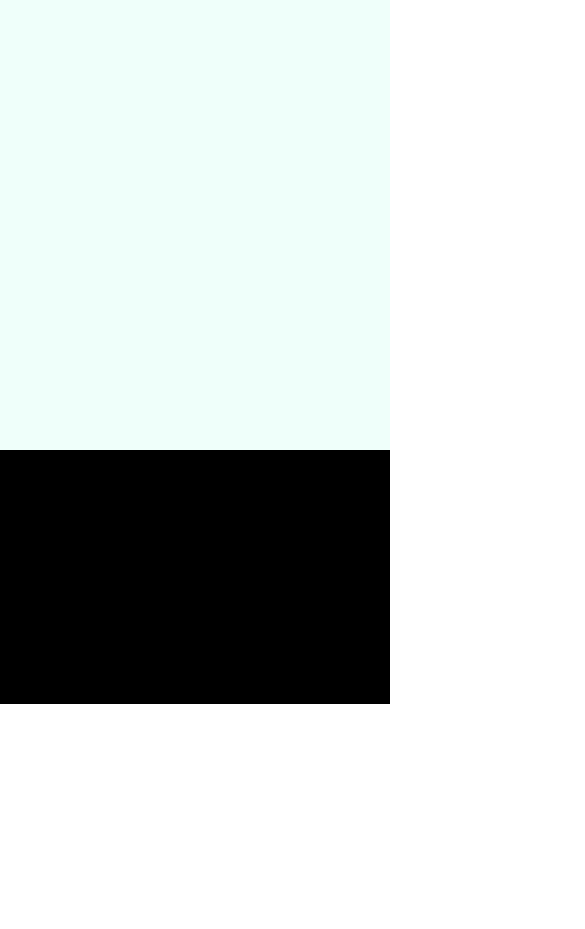
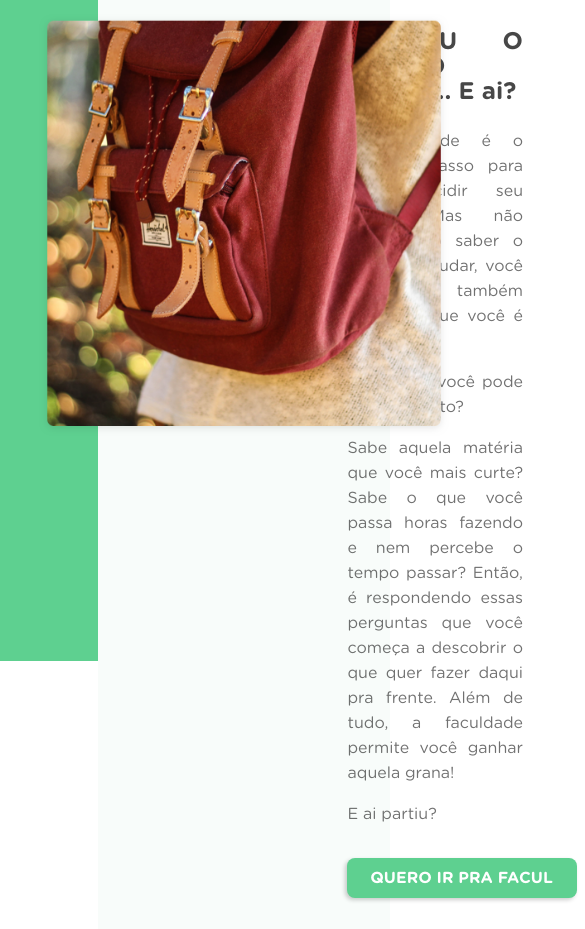
Before and after one commit to dougfabris/bootassign, a plain HTML site: page BOOT/ajustes/index.html in a window 390 px wide. Shown: the part 900-1829 px from the top of the page, 585 px wide, since content can reach past the window. Before the commit the page ends 1604 px from the top, so only its background shows below. Drawn offline with nearby package versions, Linux system fonts and the light colour scheme.

Commit message:
add pagina 2, falta ajustes de responsividade

```diff
--- a/BOOT/ajustes/index.html
+++ b/BOOT/ajustes/index.html
@@ -43,8 +43,8 @@
                         <p class="slogan-b">Xii! Acabou o ensino médio, e ai o que vai fazer?</p>
 						<p class="slogan">Vamos descobrir juntos?</p>
                         <p class="groupButton">
-                            <a href="chat.html" class="button">NEM IDEIA</a>
-                            <a href="chat.html" class="button">QUERO IR PRA FACUL</a>
+                            <a href="chat.html" id="#talkButton" class="button">NEM IDEIA</a>
+                            <a href="chat.html" id="#talkButton" class="button">QUERO IR PRA FACUL</a>
                         </p>
 					</div>
 				</div>
@@ -70,19 +70,37 @@
 		</div>
 		<!-- Fim Header Fixo -->
 
-
-
-			<!--Seguranca-->
+        <!--content-->
         <section id="Seguranca">
+            <div class="content-left"></div>
+            <div class="content-right">
+                <div class="content">
+                    <p class="subtitle">ACABOU O ENSINO MÉDIO... E ai?</p>
+                    <p>
+                        A faculdade é o primeiro passo para você decidir seu futuro. Mas não importa só saber o que vai estudar, você precisa também saber no que você é bom!
+                    </p>
+                    <p>
+                        Mas como você pode descobrir isto?
+                    </p>
+                    <p>
+                        Sabe aquela matéria que você mais curte? Sabe o que você passa horas fazendo e nem percebe o tempo passar? Então, é respondendo essas perguntas que você começa a descobrir o que quer fazer daqui pra frente. Além de tudo, a faculdade permite você ganhar aquela grana!
+                    </p>
+                    <p>
+                        E ai partiu?
+                    </p>
+                    <p>
+                        <a href="chat.html" id="#talkButton" class="button" style="margin-left: -1px;">QUERO IR PRA FACUL</a>
+                    </p>
+                </div>
+            </div>
+            <div class="imagem">
+                <img src='../assets/imgs/jeremy-bishop.png' width="410">
+            </div>
         </section>
 
         <!--Footer-->
         <section id="Footer">
-
         </section>
-
-
-		</div>
 		<!-- Fim Corpo do site -->
 
 		<!-- Scripts -->
--- a/BOOT/assets/js/home.js
+++ b/BOOT/assets/js/home.js
@@ -4,13 +4,13 @@ function scrollDown() {
   }, 1000);
 }
 
-function checkAnimation(elem) {
+/*function checkAnimation(elem) {
   if (isScrolledIntoView($(elem))) {
     $('#fixed-header').css('display', 'block');
   }
   else
     $('#fixed-header').css('display', 'none');
-}
+}*/
 
 function isScrolledIntoView(elem) {
   var distanciaDaTelaComTopo = $(window).scrollTop();
--- a/BOOT/css/home.css
+++ b/BOOT/css/home.css
@@ -21,12 +21,15 @@ body {
 
 .p-hero {
 	height: 94vh;
-    width: auto;
+    width: 100%;
 	padding-top: 3vh;
 	padding-bottom: 3vh;
 	display: flex;
 	justify-content: center;
 	background-image: url('../assets/imgs/bg.png');
+    background-repeat: no-repeat;
+    background-size: cover;
+    background-position: center;
 }
 
 .container {
@@ -34,7 +37,6 @@ body {
 	margin-left: 50px;
 	margin-right: 50px;
 }
-
 
 .flexbox-spacebetween {
 	display: flex;
--- a/BOOT/css/styles.css
+++ b/BOOT/css/styles.css
@@ -134,13 +134,70 @@
 #Seguranca {
   padding: 0;
   margin: 0;
-  min-height: 60vh;
+  min-height: 85vh;
   background: #EFFFFA; }
+
+#Seguranca .content-left {
+    margin: 0;
+    width: 25%;
+    min-height: 85vh;
+    float: left;
+    background: #5ed090;}
+
+#Seguranca .content-right {
+    margin: 0;
+    width: 75%;
+    min-height: 85vh;
+    float: left;
+    background: #f8fcfa;}
+
+.content-right .content {
+    width: 60%;
+    text-align: justify;
+    padding: 62px 0px 0px 250px;}
+
+.content-right .content .subtitle {
+    font-family: GothamRounded-Bold;
+    font-size: 24px;
+    color: rgba(0,0,0,0.72);
+    letter-spacing: 0;}
+
+.content-right .content {
+    font-family: GothamRounded-Book;
+    font-size: 16px;
+    color: rgba(0,0,0,0.56);
+    letter-spacing: 0;
+    line-height: 25px;
+}
+
+.content-right .content .button{
+    font-family: GothamRounded-Bold;
+    font-size: 16px;
+    color: #FFFFFF;
+    letter-spacing: 0;
+    background: #5ed090;
+    box-shadow: -2px 2px 4px 0 rgba(0,0,0,0.20);
+    border-radius: 8px;
+    text-decoration: none;
+    text-align: center;
+    display: inline-block;
+    min-width: 190px;
+    padding: 0 20px;
+    min-height: 40px;
+    height: 40px;
+    line-height: 40px;
+    margin: 15px;}
+
+.imagem {
+    position: absolute;
+    left: 10%;
+    margin-top: 70px;
+}
 
 #Footer {
   min-height: 30vh;
   display: flex;
   justify-content: center;
-  background: black; }
+  background: #5ed090; }
 
 /*# sourceMappingURL=styles.css.map */
```
Also changed, not shown: BOOT/ajustes/chat.html (+1 -1 lines), BOOT/assets/imgs/bg.png, BOOT/assets/imgs/jeremy-bishop.png (added). Lines whose indentation alone changed are shown as unchanged.
